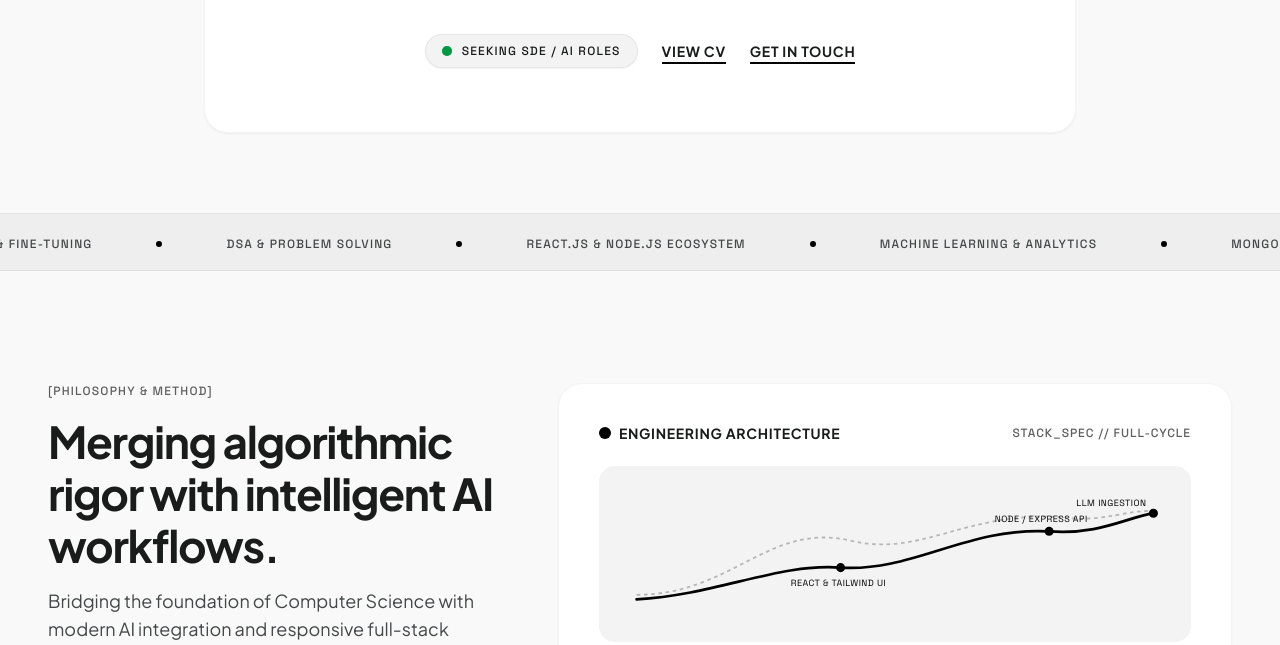
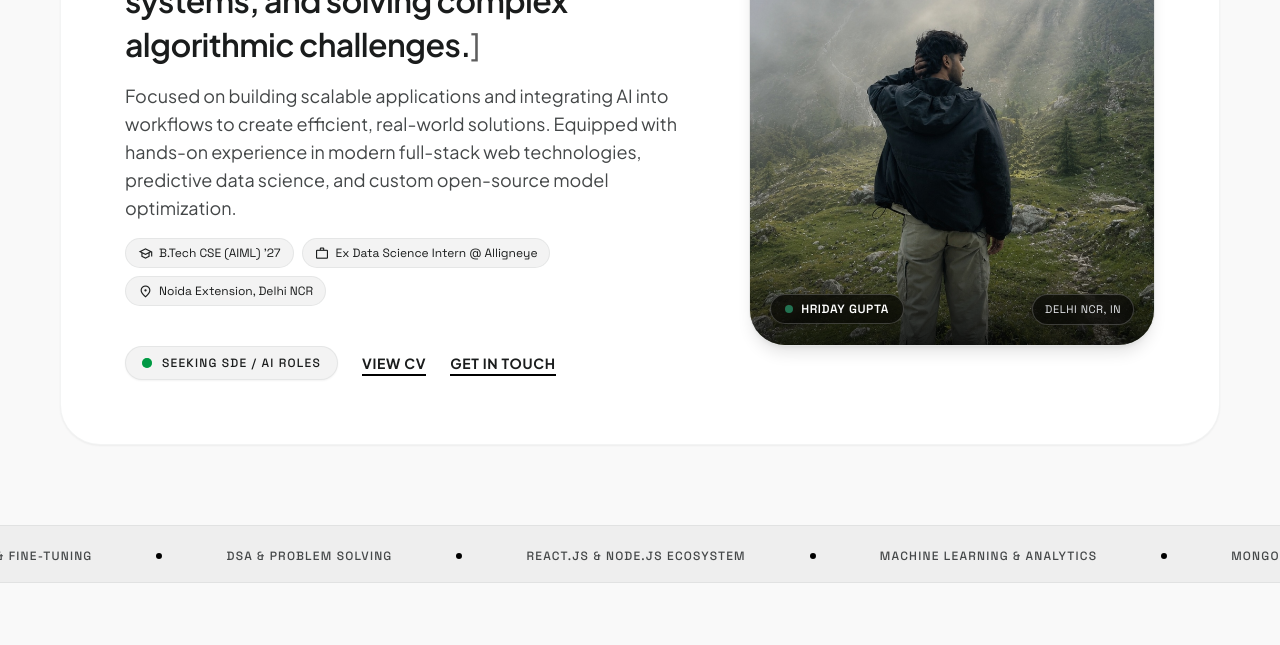
Before and after one commit to hridaycode1119/Hriday-Gupta-Portfolio, a plain HTML site: page index.html in a window 1280 px wide. Shown: the part 685-1330 px from the top of the page. Drawn offline with nearby package versions, Linux system fonts and the light colour scheme.

Commit message:
Update About section: shift text to left and add photo on right with top-edge white blend

```diff
--- a/index.html
+++ b/index.html
@@ -246,9 +246,16 @@
           </div>
         </div>
 
-        <!-- Editorial Statement Lead Card -->
-        <div class="w-full max-w-4xl mx-auto text-center px-space-sm">
-          <div class="relative py-space-xl md:py-space-2xl px-space-lg md:px-space-2xl rounded-3xl bg-surface-container-lowest dark:bg-[#181919] shadow-sm hover:shadow-md border border-outline-variant/20 dark:border-white/5 transition-all duration-500">
+        <!-- About Section: Left Text + Right Image with Top Edge White Blend -->
+        <div id="about" class="w-full max-w-[1440px] mx-auto px-space-sm scroll-mt-24">
+          <div class="relative py-space-xl md:py-space-2xl px-space-lg md:px-space-2xl rounded-3xl lg:rounded-[2.5rem] bg-surface-container-lowest dark:bg-[#181919] shadow-sm hover:shadow-md border border-outline-variant/20 dark:border-white/5 transition-all duration-500">
+            <div class="grid grid-cols-1 lg:grid-cols-12 gap-space-xl items-center">
+
+              <!-- Left Column: About text shifted to the left -->
+              <div class="lg:col-span-7 flex flex-col items-start text-left">
+
+                <span class="font-label-mono text-label-mono uppercase text-secondary dark:text-gray-400 tracking-widest mb-space-sm">[About Me // Engineering Identity]</span>
+
                 <p class="font-statement-lead text-statement-lead-mobile md:text-statement-lead font-semibold text-on-surface dark:text-white leading-tight tracking-tight">
                   <span class="text-secondary dark:text-gray-500 font-light select-none">[</span>Final-year B.Tech Computer Science (AI &amp; ML) student at Sharda University, engineer &amp;
                   <a class="inline-flex items-center gap-1 px-2.5 py-0.5 rounded-md bg-surface-container dark:bg-white/10 hover:bg-primary hover:text-on-primary dark:hover:bg-white dark:hover:text-black transition-all duration-300 group cursor-pointer text-on-surface dark:text-white font-semibold mx-1" href="#projects">
@@ -258,7 +265,25 @@
                   crafting scalable web architectures, fine-tuning LLM systems, and solving complex algorithmic challenges.<span class="text-secondary dark:text-gray-500 font-light select-none">]</span>
                 </p>
 
-            <div class="mt-space-xl flex flex-wrap items-center justify-center gap-space-lg">
+                <p class="font-body-lg text-base sm:text-lg text-on-surface-variant dark:text-gray-300 mt-space-md leading-relaxed">
+                  Focused on building scalable applications and integrating AI into workflows to create efficient, real-world solutions. Equipped with hands-on experience in modern full-stack web technologies, predictive data science, and custom open-source model optimization.
+                </p>
+
+                <!-- Academic & Professional Chips -->
+                <div class="mt-space-md flex flex-wrap gap-2">
+                  <span class="px-3 py-1.5 rounded-full bg-surface-container-low dark:bg-white/5 border border-outline-variant/30 dark:border-white/10 font-label-mono text-xs text-on-surface dark:text-gray-300 flex items-center gap-1.5">
+                    <span class="material-symbols-outlined text-[15px]">school</span> B.Tech CSE (AIML) '27
+                  </span>
+                  <span class="px-3 py-1.5 rounded-full bg-surface-container-low dark:bg-white/5 border border-outline-variant/30 dark:border-white/10 font-label-mono text-xs text-on-surface dark:text-gray-300 flex items-center gap-1.5">
+                    <span class="material-symbols-outlined text-[15px]">work</span> Ex Data Science Intern @ Alligneye
+                  </span>
+                  <span class="px-3 py-1.5 rounded-full bg-surface-container-low dark:bg-white/5 border border-outline-variant/30 dark:border-white/10 font-label-mono text-xs text-on-surface dark:text-gray-300 flex items-center gap-1.5">
+                    <span class="material-symbols-outlined text-[15px]">location_on</span> Noida Extension, Delhi NCR
+                  </span>
+                </div>
+
+                <!-- Status & Action CTAs -->
+                <div class="mt-space-xl flex flex-wrap items-center justify-start gap-space-lg">
                   <div class="inline-flex items-center gap-2.5 px-4 py-2 rounded-full bg-surface-container-low dark:bg-white/5 shadow-sm border border-outline-variant/30 dark:border-white/10">
                     <span class="relative flex h-2.5 w-2.5">
                       <span class="animate-ping absolute inline-flex h-full w-full rounded-full bg-tertiary-fixed-dim opacity-75"></span>
@@ -276,6 +301,39 @@
                       <span class="absolute bottom-0 left-0 w-full h-[2px] bg-primary dark:bg-white transition-transform duration-300 group-hover:scale-x-110"></span>
                     </a>
                   </div>
+                </div>
+
+              </div>
+
+              <!-- Right Column: Image with top-edge white blend -->
+              <div class="lg:col-span-5 flex justify-center items-center w-full mt-space-lg lg:mt-0">
+                <div class="relative w-full max-w-[440px] aspect-[3/4] rounded-3xl lg:rounded-[2.25rem] overflow-hidden bg-surface-container-low dark:bg-black shadow-lg border border-outline-variant/30 dark:border-white/10 group perspective-container">
+
+                  <!-- Profile Photo -->
+                  <img src="hriday-about.jpg"
+                       alt="Hriday Gupta"
+                       class="w-full h-full object-cover object-center transition-transform duration-700 ease-out group-hover:scale-[1.03]" />
+
+                  <!-- Top Edge White Blend Gradient Overlay -->
+                  <div class="absolute inset-x-0 top-0 h-48 bg-gradient-to-b from-white via-white/60 to-transparent pointer-events-none z-10"></div>
+
+                  <!-- Subtle Bottom Shadow / Vignette for text contrast -->
+                  <div class="absolute inset-x-0 bottom-0 h-28 bg-gradient-to-t from-black/70 via-black/30 to-transparent pointer-events-none z-10"></div>
+
+                  <!-- Frosted Overlay Badges at bottom -->
+                  <div class="absolute bottom-5 left-5 right-5 flex items-center justify-between z-20">
+                    <div class="px-3.5 py-1.5 rounded-full bg-black/60 backdrop-blur-md border border-white/20 shadow-md flex items-center gap-2 text-white">
+                      <span class="w-2 h-2 rounded-full bg-emerald-400 animate-pulse"></span>
+                      <span class="font-label-mono text-xs uppercase tracking-wider font-semibold">Hriday Gupta</span>
+                    </div>
+                    <span class="px-3 py-1.5 rounded-full bg-black/60 backdrop-blur-md border border-white/20 shadow-md font-label-mono text-[11px] uppercase tracking-wider text-gray-200">
+                      Delhi NCR, IN
+                    </span>
+                  </div>
+
+                </div>
+              </div>
+
             </div>
           </div>
         </div>
@@ -320,8 +378,8 @@
         </div>
       </section>
 
-      <!-- ABOUT & PHILOSOPHY + STATS METRICS -->
-      <section id="about" class="w-full max-w-[1440px] mx-auto px-margin-mobile lg:px-margin-desktop py-space-3xl">
+      <!-- PHILOSOPHY & STATS METRICS -->
+      <section id="philosophy" class="w-full max-w-[1440px] mx-auto px-margin-mobile lg:px-margin-desktop py-space-3xl">
         <div class="grid grid-cols-1 lg:grid-cols-12 gap-space-xl items-start">
 
           <!-- Left Sticky Header & Counters -->
```
Also changed, not shown: hriday-about.jpg (added). Lines whose indentation alone changed are shown as unchanged.
